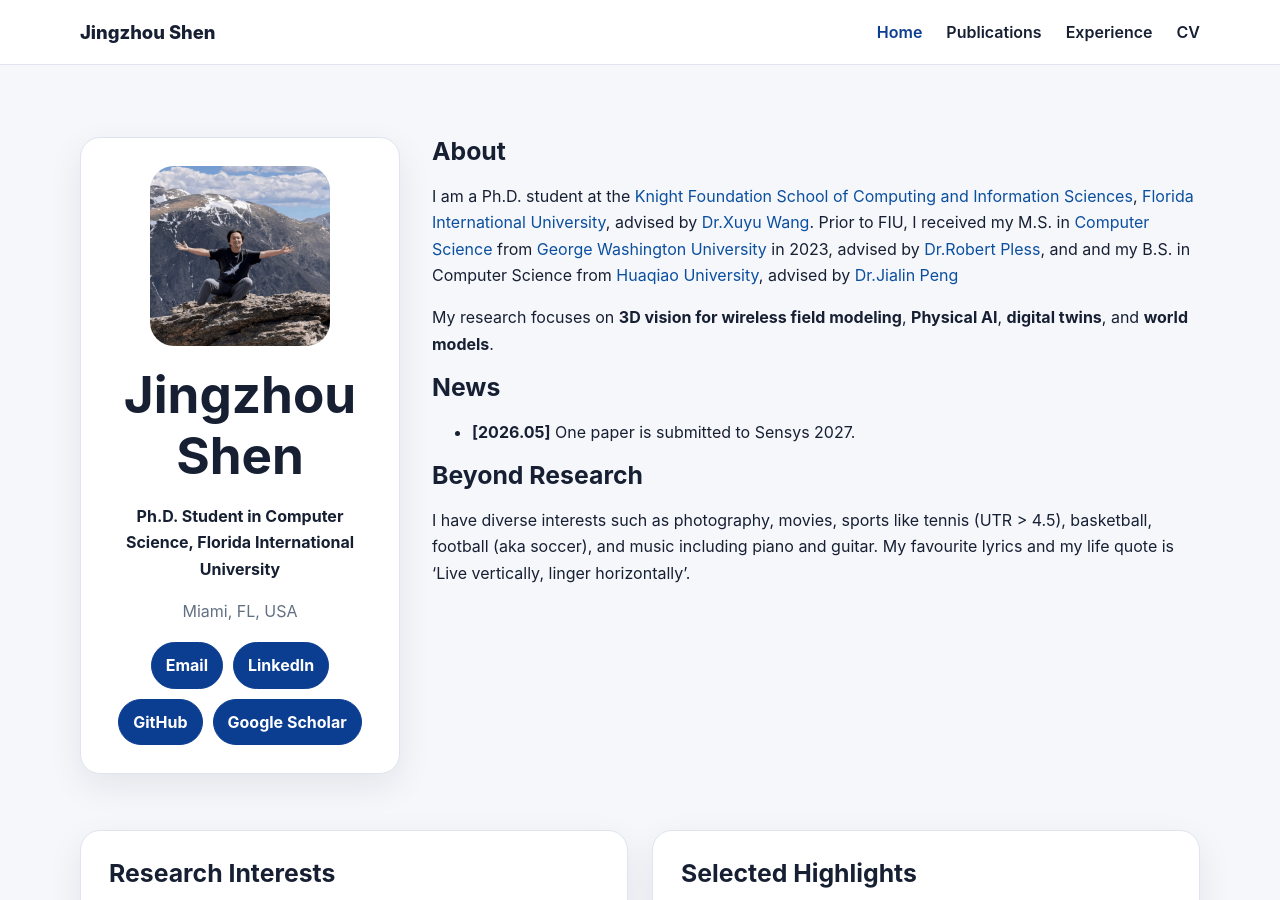
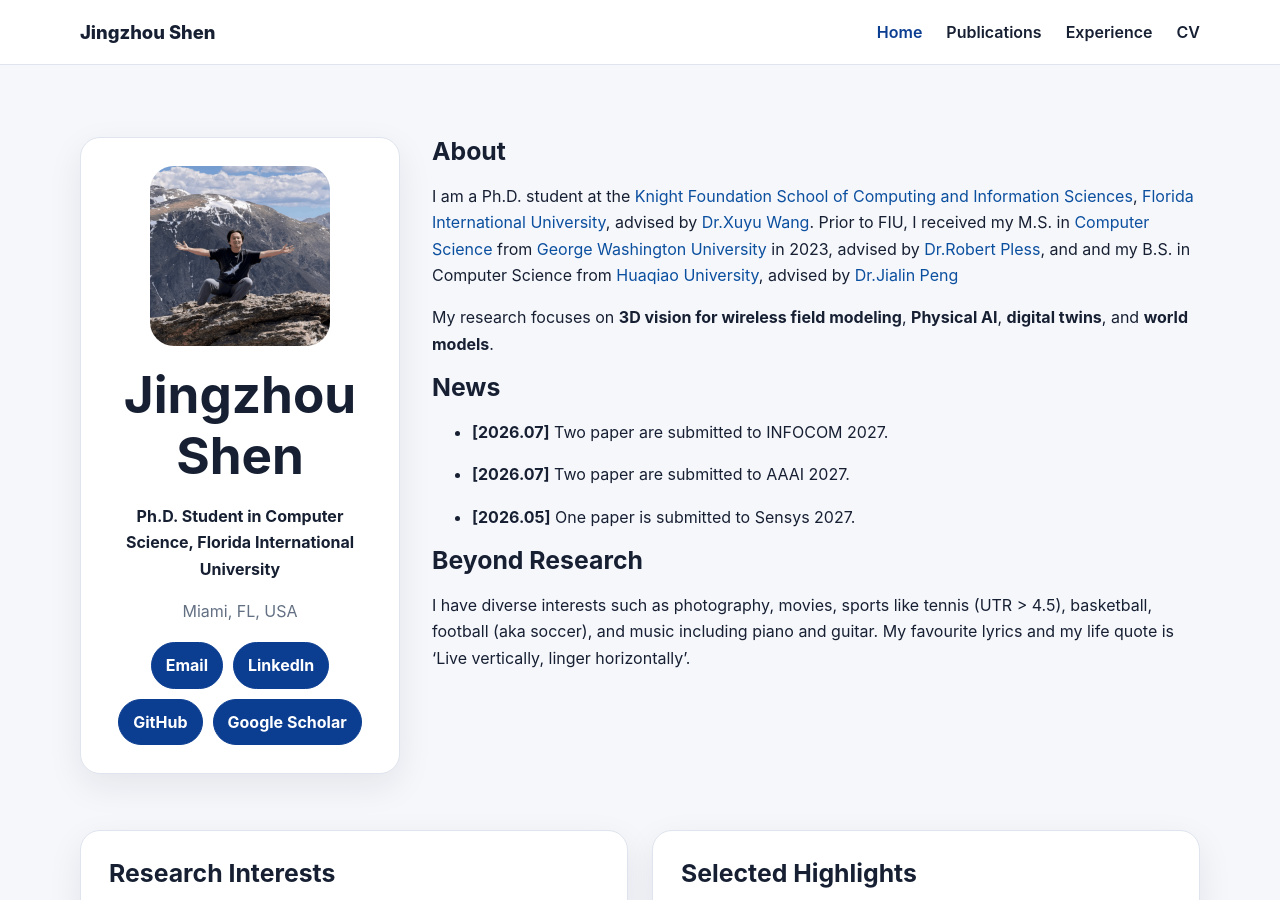
Before and after one commit to NorahCadeJS/NorahCadeJS.github.io, a Jekyll site: the page built from index.md, in a window 1280 px wide and 900 px high. Built offline with Jekyll 4.4.1, drawn with Linux system fonts in a browser that asks for light colours.

Commit message:
Add new paper submissions to news section
Updated news section with new paper submissions for INFOCOM and AAAI.

```diff
--- a/index.md
+++ b/index.md
@@ -10,6 +10,10 @@ My research focuses on **3D vision for wireless field modeling**, **Physical AI*
 
 ## News
 
+- **[2026.07]** Two paper are submitted to INFOCOM 2027.
+
+- **[2026.07]** Two paper are submitted to AAAI 2027.
+
 - **[2026.05]** One paper is submitted to Sensys 2027.
 
 ## Beyond Research
```
